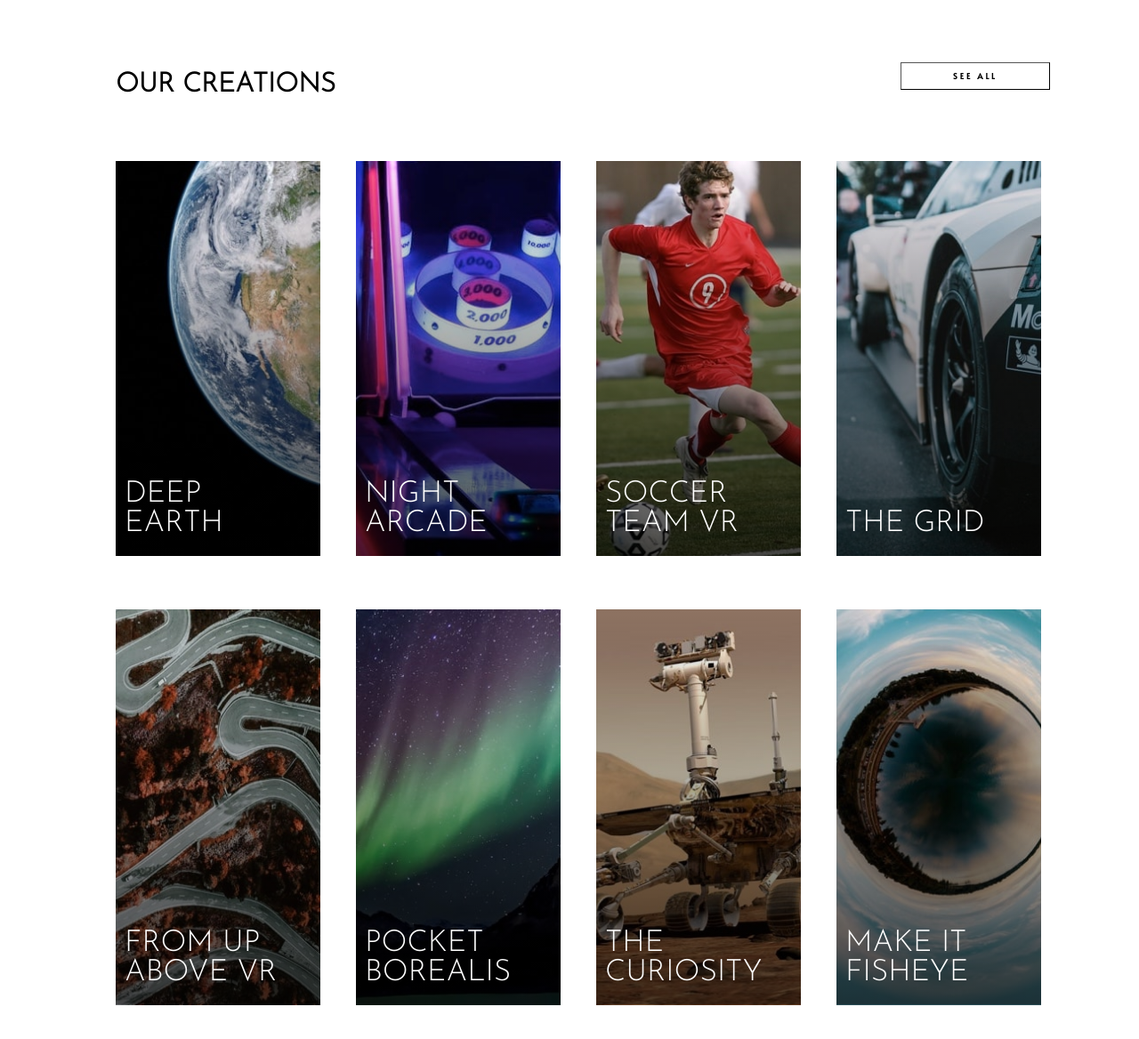
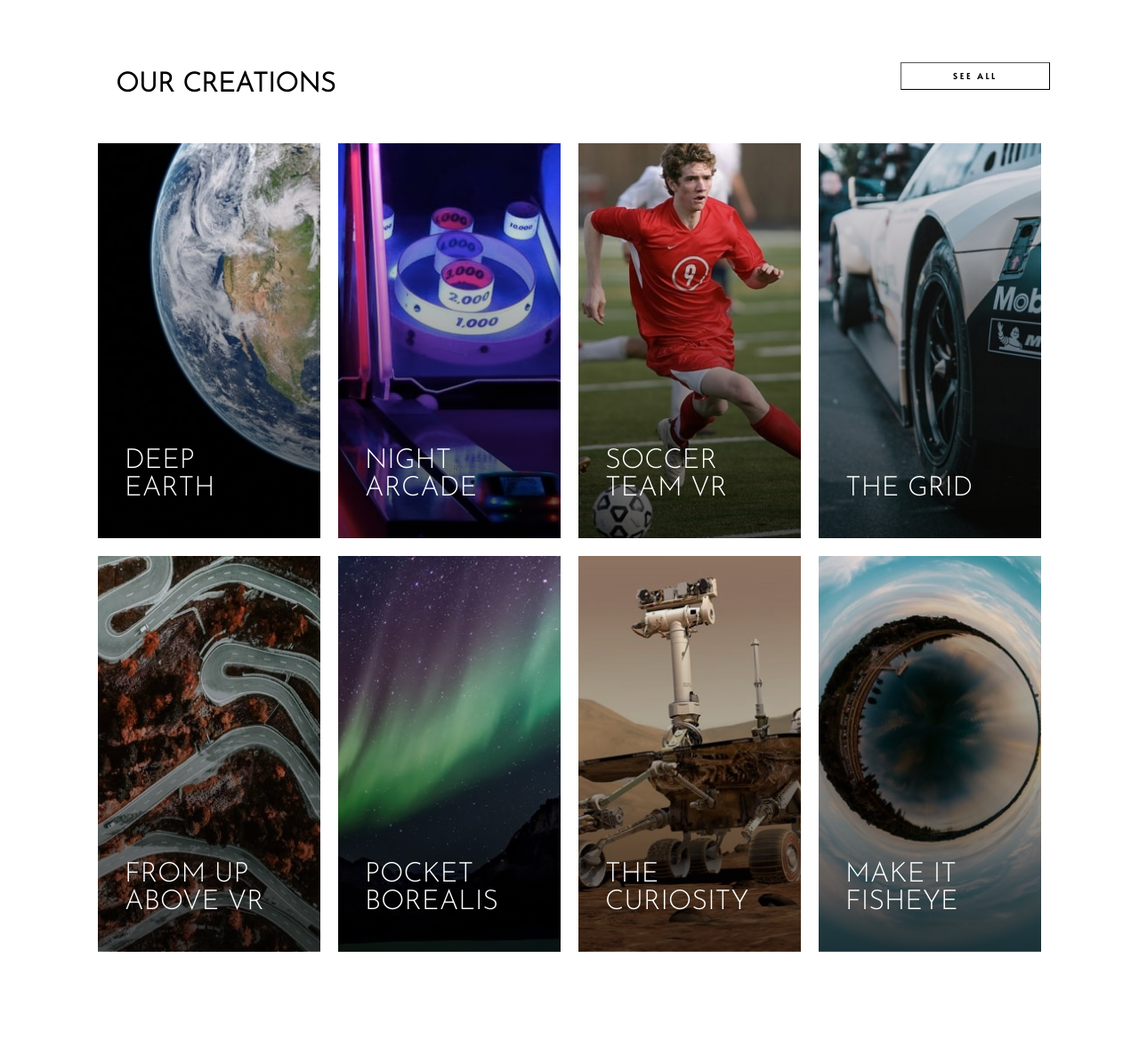
Before and after one commit to Jesus-Garcia-Montalvo/Space-website, a React (Vite) app: page /home in a window 1280 px wide. Shown: the top 1168 px of the page at 89% size. After the commit the page ends 1140 px from the top, so only its background shows below. Built offline with nearby package versions, Linux system fonts and the light colour scheme.

Commit message:
Ajuste margin y letra

```diff
--- a/src/css/main.css
+++ b/src/css/main.css
@@ -48,12 +48,12 @@
   margin: 10px;
   position: relative;
   display: inline-block;
-  overflow: hidden;
 }
 .images-cont .gradient {
   position: absolute;
   background-image: linear-gradient(to top, rgba(0, 0, 0, 0.7), transparent);
   z-index: 1;
+  margin: 0;
 }
 .images-cont:hover:before {
   content: "";
@@ -75,11 +75,12 @@
 .texto-sobre-img {
   position: absolute;
   bottom: 20px;
+  word-wrap: break-word;
   left: 10px;
   right: 20px;
   background-color: none;
   color: hsl(0, 0%, 100%);
-  font-size: 2.1em;
+  font-size: 2.4vw;
   z-index: 2;
 }
 
@@ -94,41 +95,49 @@
 #img1 {
   background-image: url(../img/desktop/image-deep-earth.jpg);
   width: 100%;
+  margin: 0;
 }
 
 #img2 {
   background-image: url(../img/desktop/image-night-arcade.jpg);
   width: 100%;
+  margin: 0;
 }
 
 #img3 {
   background-image: url(../img/desktop/image-soccer-team.jpg);
   width: 100%;
+  margin: 0;
 }
 
 #img4 {
   background-image: url(../img/desktop/image-grid.jpg);
   width: 100%;
+  margin: 0;
 }
 
 #img5 {
   background-image: url(../img/desktop/image-from-above.jpg);
   width: 100%;
+  margin: 0;
 }
 
 #img6 {
   background-image: url(../img/desktop/image-pocket-borealis.jpg);
   width: 100%;
+  margin: 0;
 }
 
 #img7 {
   background-image: url(../img/desktop/image-curiosity.jpg);
   width: 100%;
+  margin: 0;
 }
 
 #img8 {
   background-image: url(../img/desktop/image-fisheye.jpg);
   width: 100%;
+  margin: 0;
 }
 
 @media (min-width: 581px) and (max-width: 900px) {
@@ -165,7 +174,7 @@
     background-color: none;
     color: hsl(0, 0%, 100%);
     width: auto;
-    font-size: 1.5em;
+    font-size: 2.6vw;
   }
 }
 @media (max-width: 580px) {
@@ -202,7 +211,7 @@
     background-color: none;
     color: hsl(0, 0%, 100%);
     width: auto;
-    font-size: 1.5em;
+    font-size: 5vw;
   }
 }
 @media (max-width: 900px) {
--- a/src/sass/_gallery.scss
+++ b/src/sass/_gallery.scss
@@ -41,11 +41,12 @@
     margin: 10px;
     position: relative;
     display: inline-block;
-    overflow: hidden;
+
     .gradient{
       position: absolute;
       background-image: linear-gradient(to top, rgba(0, 0, 0, 0.7), transparent);
       z-index: 1;
+      margin: 0;
     }
 
     &:hover:before {
@@ -60,6 +61,7 @@
       transition: background-color 0.3s ease;
       color: $black;
 
+
     }
     &:hover .texto-sobre-img {
       color: $black;
@@ -71,12 +73,12 @@
   .texto-sobre-img {
     position: absolute;
     bottom: 20px;
-
+    word-wrap: break-word;
     left: 10px;
     right: 20px;
     background-color: none;
     color: $white;
-    font-size: 2.1em;
+    font-size: 2.4vw;
     z-index: 2;
   }
 
@@ -93,11 +95,13 @@
 #img1{
     background-image: url(../img/desktop/image-deep-earth.jpg);
     width: 100%;
+    margin: 0;
 
 }
 #img2{
     background-image: url(../img/desktop/image-night-arcade.jpg);
     width: 100%;
+    margin: 0;
 
 
 }
@@ -105,26 +109,38 @@
 #img3{
     background-image: url(../img/desktop/image-soccer-team.jpg);
     width: 100%;
+    margin: 0;
+
 }
 #img4{
     background-image: url(../img/desktop/image-grid.jpg);
     width: 100%;
+    margin: 0;
+
 }
 #img5{
     background-image: url(../img/desktop/image-from-above.jpg);
     width: 100%;
+    margin: 0;
+
 }
 #img6{
     background-image: url(../img/desktop/image-pocket-borealis.jpg);
     width: 100%;
+    margin: 0;
+
 }
 #img7{
     background-image: url(../img/desktop/image-curiosity.jpg);
     width: 100%;
+    margin: 0;
+
 }
 #img8{
     background-image: url(../img/desktop/image-fisheye.jpg);
     width: 100%;
+    margin: 0;
+
 }
 
 //Tableta
@@ -166,7 +182,7 @@
         background-color: none;
         color: $white;
         width: auto;
-        font-size: 1.5em;
+        font-size: 2.6vw;
 
       }
 
@@ -209,7 +225,7 @@
         background-color: none;
         color: $white;
         width: auto;
-        font-size: 1.5em;
+        font-size: 5vw;
       }
   }
 //cambio de imágenes tableta y celular
```
Also changed, not shown: 1 other file (tests, documents, lock files or other folders).
